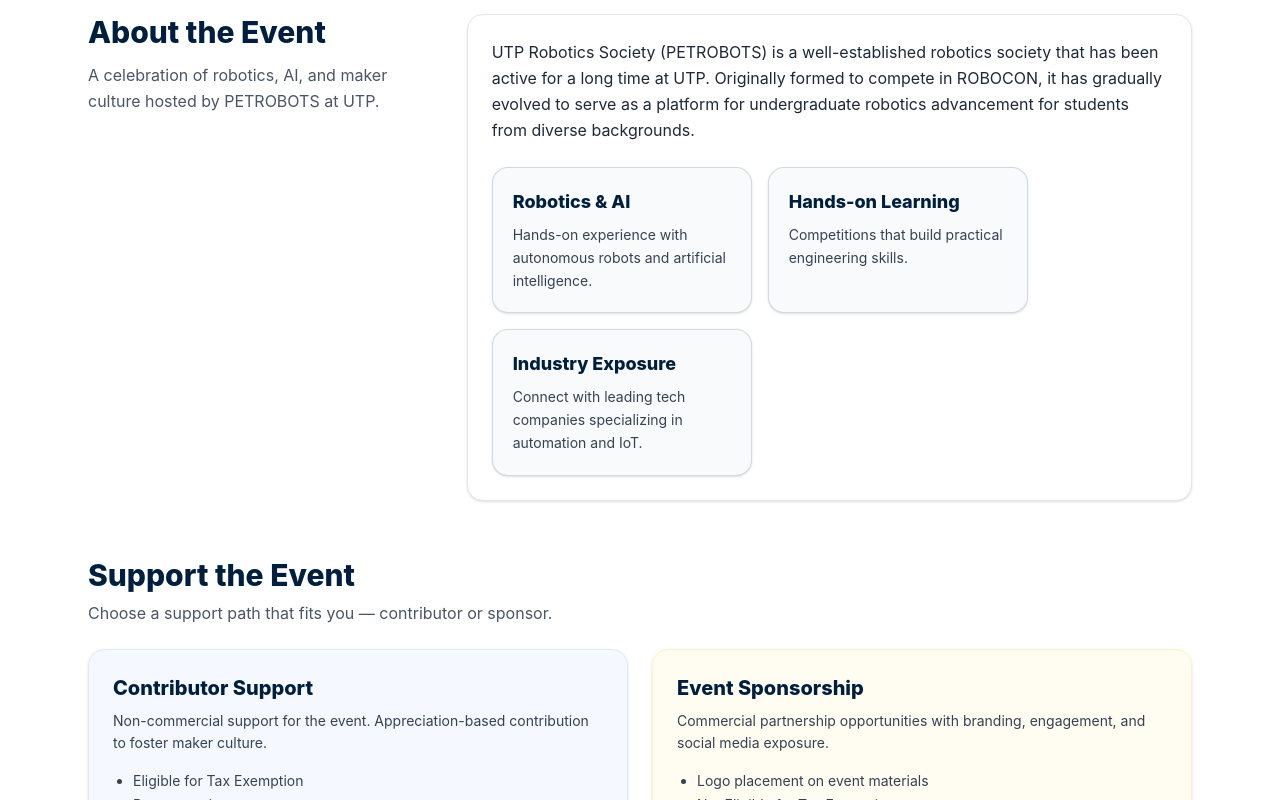
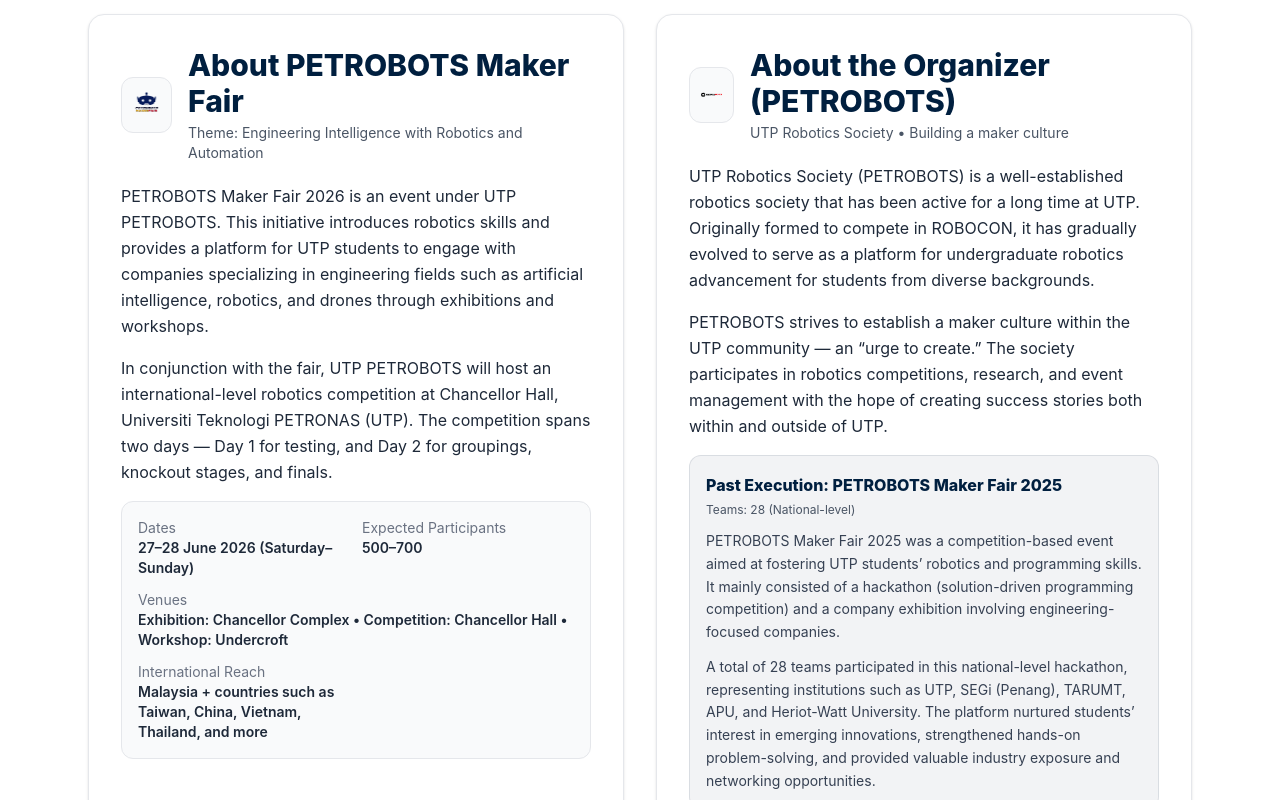
Before and after one commit to cjseven007/makerfair-web, a React (Vite) app: page / in a window 1280 px wide. Shown: the part 680-1480 px from the top of the page. Built offline with nearby package versions, Linux system fonts and the light colour scheme.

Commit message:
feat: added about organizer

```diff
--- a/src/components/HighlightCard.tsx
+++ /dev/null
@@ -1,14 +0,0 @@
-export default function HighlightCard({
-  title,
-  description,
-}: {
-  title: string;
-  description: string;
-}) {
-  return (
-    <div className="w-full sm:w-[260px] rounded-2xl border border-[#001F3F]/15 bg-gray-50 p-5 shadow-sm">
-      <div className="text-[#001F3F] font-extrabold text-lg">{title}</div>
-      <div className="mt-2 text-sm text-gray-700 leading-relaxed">{description}</div>
-    </div>
-  );
-}
--- a/src/components/Section.tsx
+++ /dev/null
@@ -1,17 +0,0 @@
-import React from "react";
-
-export default function Section({
-  id,
-  children,
-  className = "",
-}: {
-  id: string;
-  children: React.ReactNode;
-  className?: string;
-}) {
-  return (
-    <section id={id} className={`scroll-mt-28 ${className}`}>
-      {children}
-    </section>
-  );
-}
--- a/src/data/home.ts
+++ b/src/data/home.ts
@@ -2,8 +2,10 @@
   title: "PETROBOTS Maker Fair 2026",
   tagline: "Engineering Intelligence with Robotics and Automation",
   dateVenue: "27th-28th June 2026 | Universiti Teknologi PETRONAS (UTP)",
+
   marketingProposalUrl:
     "https://utpmy-my.sharepoint.com/:b:/g/personal/yen_22011091_utp_edu_my/IQBtt2nVqMGoRpFMeiY8VHjoAYAn2rhi2kgjKn2C2GU9ZYs?e=u7DBLP",
+
   heroImages: [
     "/src/assets/Group-photo-Makerfair25.png",
     "/src/assets/IMG_0629.png",
@@ -11,28 +13,59 @@
     "/src/assets/IMG_3546.png",
     "/src/assets/IMG_3641.png",
   ],
-  aboutText:
-    "UTP Robotics Society (PETROBOTS) is a well-established robotics society that has been active for a long time at UTP. Originally formed to compete in ROBOCON, it has gradually evolved to serve as a platform for undergraduate robotics advancement for students from diverse backgrounds.",
-  highlights: [
-    {
-      title: "Robotics & AI",
-      description: "Hands-on experience with autonomous robots and artificial intelligence.",
+
+  about: {
+    makerFair: {
+      title: "About PETROBOTS Maker Fair",
+      subtitle:
+        "Theme: Engineering Intelligence with Robotics and Automation",
+      logo: "/src/assets/PMFnewlogo.png",
+      paragraphs: [
+        "PETROBOTS Maker Fair 2026 is an event under UTP PETROBOTS. This initiative introduces robotics skills and provides a platform for UTP students to engage with companies specializing in engineering fields such as artificial intelligence, robotics, and drones through exhibitions and workshops.",
+        "In conjunction with the fair, UTP PETROBOTS will host an international-level robotics competition at Chancellor Hall, Universiti Teknologi PETRONAS (UTP). The competition spans two days — Day 1 for testing, and Day 2 for groupings, knockout stages, and finals.",
+      ],
+      keyFacts: [
+        { label: "Dates", value: "27–28 June 2026 (Saturday–Sunday)" },
+        { label: "Expected Participants", value: "500–700" },
+        {
+          label: "Venues",
+          value:
+            "Exhibition: Chancellor Complex • Competition: Chancellor Hall • Workshop: Undercroft",
+        },
+        {
+          label: "International Reach",
+          value:
+            "Malaysia + countries such as Taiwan, China, Vietnam, Thailand, and more",
+        },
+      ],
     },
-    {
-      title: "Hands-on Learning",
-      description: "Competitions that build practical engineering skills.",
+
+    organizer: {
+      title: "About the Organizer (PETROBOTS)",
+      subtitle: "UTP Robotics Society • Building a maker culture",
+      logo: "/src/assets/petrobots_logo.png",
+      paragraphs: [
+        "UTP Robotics Society (PETROBOTS) is a well-established robotics society that has been active for a long time at UTP. Originally formed to compete in ROBOCON, it has gradually evolved to serve as a platform for undergraduate robotics advancement for students from diverse backgrounds.",
+        "PETROBOTS strives to establish a maker culture within the UTP community — an “urge to create.” The society participates in robotics competitions, research, and event management with the hope of creating success stories both within and outside of UTP.",
+      ],
+      pastExecution: {
+        title: "Past Execution: PETROBOTS Maker Fair 2025",
+        paragraphs: [
+          "PETROBOTS Maker Fair 2025 was a competition-based event aimed at fostering UTP students’ robotics and programming skills. It mainly consisted of a hackathon (solution-driven programming competition) and a company exhibition involving engineering-focused companies.",
+          "A total of 28 teams participated in this national-level hackathon, representing institutions such as UTP, SEGi (Penang), TARUMT, APU, and Heriot-Watt University. The platform nurtured students’ interest in emerging innovations, strengthened hands-on problem-solving, and provided valuable industry exposure and networking opportunities.",
+        ],
+        stats: [{ label: "Teams", value: "28 (National-level)" }],
+      },
     },
-    {
-      title: "Industry Exposure",
-      description: "Connect with leading tech companies specializing in automation and IoT.",
-    },
-  ],
+  },
+
   contributor: {
     role: "ASSISTANT HEAD OF SPONSORSHIP DEPARTMENT",
     name: "Muhammad Danish Abqari bin Syafiq Jasrin",
     email: "muhammad_24006039@utp.edu.my",
     bullets: ["Eligible for Tax Exemption", "Post-event impact report"],
   },
+
   sponsor: {
     role: "HEAD OF SPONSORSHIP DEPARTMENT",
     name: "Lim Ming Yang",
@@ -45,14 +78,30 @@
       "Opening & closing ceremony mention",
     ],
   },
+
   contacts: [
-    { role: "Project Director", name: "Jonathan Voon Yen Jie", email: "yen_22011091@utp.edu.my" },
-    { role: "Sponsorship & Partnerships", name: "Lim Ming Yang", email: "lim_24005921@utp.edu.my" },
-    { role: "General Enquiries", name: "Geoffrey Lee Jin Yau", email: "geoffrey_24006190@utp.edu.my" },
+    {
+      role: "Project Director",
+      name: "Jonathan Voon Yen Jie",
+      email: "yen_22011091@utp.edu.my",
+    },
+    {
+      role: "Sponsorship & Partnerships",
+      name: "Lim Ming Yang",
+      email: "lim_24005921@utp.edu.my",
+    },
+    {
+      role: "General Enquiries",
+      name: "Geoffrey Lee Jin Yau",
+      email: "geoffrey_24006190@utp.edu.my",
+    },
   ],
+
   footer: {
-    address: "Universiti Teknologi PETRONAS (UTP), 32610 Seri Iskandar, Perak, Malaysia",
-    note: "This event is organized by UTP PETROBOTS Student Society (UTP PETROBOTS)",
+    address:
+      "Universiti Teknologi PETRONAS (UTP), 32610 Seri Iskandar, Perak, Malaysia",
+    note:
+      "This event is organized by UTP PETROBOTS Student Society (UTP PETROBOTS)",
     logo: "/src/assets/petrobots_logo.png",
     socials: [
       {
@@ -65,4 +114,4 @@
       },
     ],
   },
-};
+} ;
--- a/src/pages/HomePage.tsx
+++ b/src/pages/HomePage.tsx
@@ -1,5 +1,4 @@
 import { useEffect, useMemo, useRef, useState } from "react";
-import HighlightCard from "../components/HighlightCard";
 import { HOME } from "../data/home";
 import { mailTo, openExternal } from "../utils/url";
 import { useNavigate } from "react-router-dom";
@@ -90,28 +89,87 @@
       {/* CONTENT */}
       <main className="mx-auto max-w-6xl px-4 sm:px-6 py-12 space-y-14">
         {/* About */}
-        <section className="grid grid-cols-1 lg:grid-cols-3 gap-8 items-start">
-          <div className="lg:col-span-1">
-            <h2 className="text-[#001F3F] font-extrabold text-3xl">
-              About the Event
-            </h2>
-            <p className="mt-3 text-gray-600 leading-relaxed">
-              A celebration of robotics, AI, and maker culture hosted by PETROBOTS at UTP.
-            </p>
+        <section className="grid grid-cols-1 lg:grid-cols-2 gap-6 lg:gap-8 items-stretch">
+          {/* About Maker Fair */}
+          <div className="rounded-2xl border border-gray-200 bg-white shadow-sm p-6 sm:p-8">
+            <div className="flex items-center gap-4">
+              <div className="h-12 w-12 sm:h-14 sm:w-14 rounded-xl border border-gray-200 bg-gray-50 flex items-center justify-center overflow-hidden">
+                <img
+                  src={HOME.about.makerFair.logo}
+                  alt="PETROBOTS Maker Fair logo"
+                  className="h-full w-full object-contain p-2"
+                />
+              </div>
+              <div>
+                <h2 className="text-[#001F3F] font-extrabold text-2xl sm:text-3xl">
+                  {HOME.about.makerFair.title}
+                </h2>
+                <p className="mt-1 text-sm text-gray-600">
+                  {HOME.about.makerFair.subtitle}
+                </p>
+              </div>
+            </div>
+
+            <div className="mt-5 space-y-4 text-gray-800 leading-relaxed">
+              {HOME.about.makerFair.paragraphs.map((p) => (
+                <p key={p}>{p}</p>
+              ))}
+
+              <div className="rounded-xl bg-gray-50 border border-gray-200 p-4">
+                <div className="grid grid-cols-1 sm:grid-cols-2 gap-3 text-sm">
+                  {HOME.about.makerFair.keyFacts.map((f) => (
+                    <div key={f.label} className={f.label === "Venues" ? "sm:col-span-2" : ""}>
+                      <div className="text-gray-500">{f.label}</div>
+                      <div className="font-semibold text-gray-800">{f.value}</div>
+                    </div>
+                  ))}
+                </div>
+              </div>
+            </div>
           </div>
 
-          <div className="lg:col-span-2">
-            <div className="rounded-2xl border border-gray-200 bg-white shadow-sm p-6">
-              <p className="text-gray-800 leading-relaxed">{HOME.aboutText}</p>
+          {/* About Organizer */}
+          <div className="rounded-2xl border border-gray-200 bg-white shadow-sm p-6 sm:p-8">
+            <div className="flex items-center gap-4">
+              <div className="h-12 w-12 sm:h-14 sm:w-14 rounded-xl border border-gray-200 bg-gray-50 flex items-center justify-center overflow-hidden">
+                <img
+                  src={HOME.about.organizer.logo}
+                  alt="PETROBOTS logo"
+                  className="h-full w-full object-contain p-2"
+                />
+              </div>
+              <div>
+                <h2 className="text-[#001F3F] font-extrabold text-2xl sm:text-3xl">
+                  {HOME.about.organizer.title}
+                </h2>
+                <p className="mt-1 text-sm text-gray-600">
+                  {HOME.about.organizer.subtitle}
+                </p>
+              </div>
+            </div>
 
-              <div className="mt-6 flex flex-wrap gap-4">
-                {HOME.highlights.map((h) => (
-                  <HighlightCard
-                    key={h.title}
-                    title={h.title}
-                    description={h.description}
-                  />
-                ))}
+            <div className="mt-5 space-y-4 text-gray-800 leading-relaxed">
+              {HOME.about.organizer.paragraphs.map((p) => (
+                <p key={p}>{p}</p>
+              ))}
+
+              <div className="rounded-xl border border-[#001F3F]/10 bg-[#001F3F]/5 p-4">
+                <div className="flex items-start justify-between gap-3 flex-wrap">
+                  <div>
+                    <div className="text-[#001F3F] font-extrabold">
+                      {HOME.about.organizer.pastExecution.title}
+                    </div>
+                    <div className="mt-1 text-xs text-gray-600">
+                      {HOME.about.organizer.pastExecution.stats?.map((s) => `${s.label}: ${s.value}`).join(" • ")}
+                    </div>
+                  </div>
+                </div>
+
+                <div className="mt-3 space-y-3 text-sm text-gray-700 leading-relaxed">
+                  {HOME.about.organizer.pastExecution.paragraphs.map((p) => (
+                    <p key={p}>{p}</p>
+                  ))}
+                </div>
               </div>
             </div>
           </div>
--- a/src/utils/scroll.ts
+++ /dev/null
@@ -1,6 +0,0 @@
-export function scrollToId(id: string) {
-  const el = document.getElementById(id);
-  if (!el) return false;
-  el.scrollIntoView({ behavior: "smooth", block: "start" });
-  return true;
-}
```
